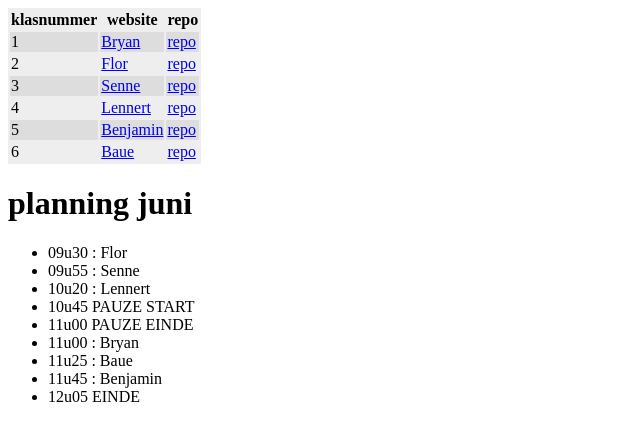
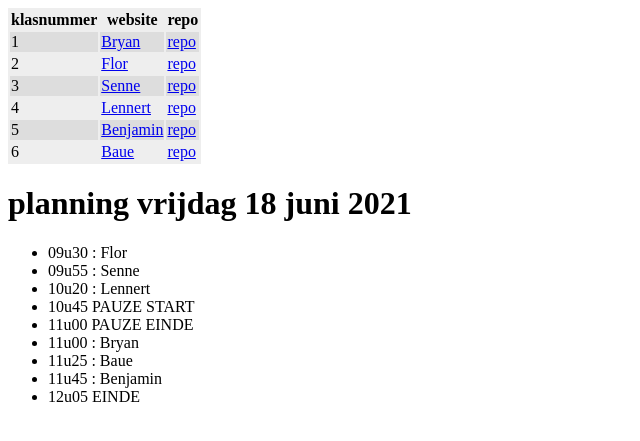
Before and after one commit to vbrh-immalle/vbrh-immalle.github.io, a Jekyll site: the page built from GIPWebsites2020-2021/index.md, in a window 1280 px wide. Shown: the top 441 px of the page, without its empty margins (0-640 px from the left). Built offline with Jekyll 4.4.1, drawn with Linux system fonts in a browser that asks for light colours; some web fonts are replaced.

Commit message:
Update datum

```diff
--- a/GIPWebsites2020-2021/index.md
+++ b/GIPWebsites2020-2021/index.md
@@ -12,7 +12,7 @@ title: GIP Websites 2020-2021
 | 5 | [Benjamin](https://benjaminl-immalle.github.io/GIP-website/) | [repo](https://github.com/BenjaminL-immalle/GIP-website) |
 | 6 | [Baue](https://baueseb.github.io/Gipwebsite/) | [repo](https://github.com/BaueSeb/Gipwebsite) |
 
-# planning juni
+# planning vrijdag 18 juni 2021
 
 - 09u30 : Flor
 - 09u55 : Senne
```
